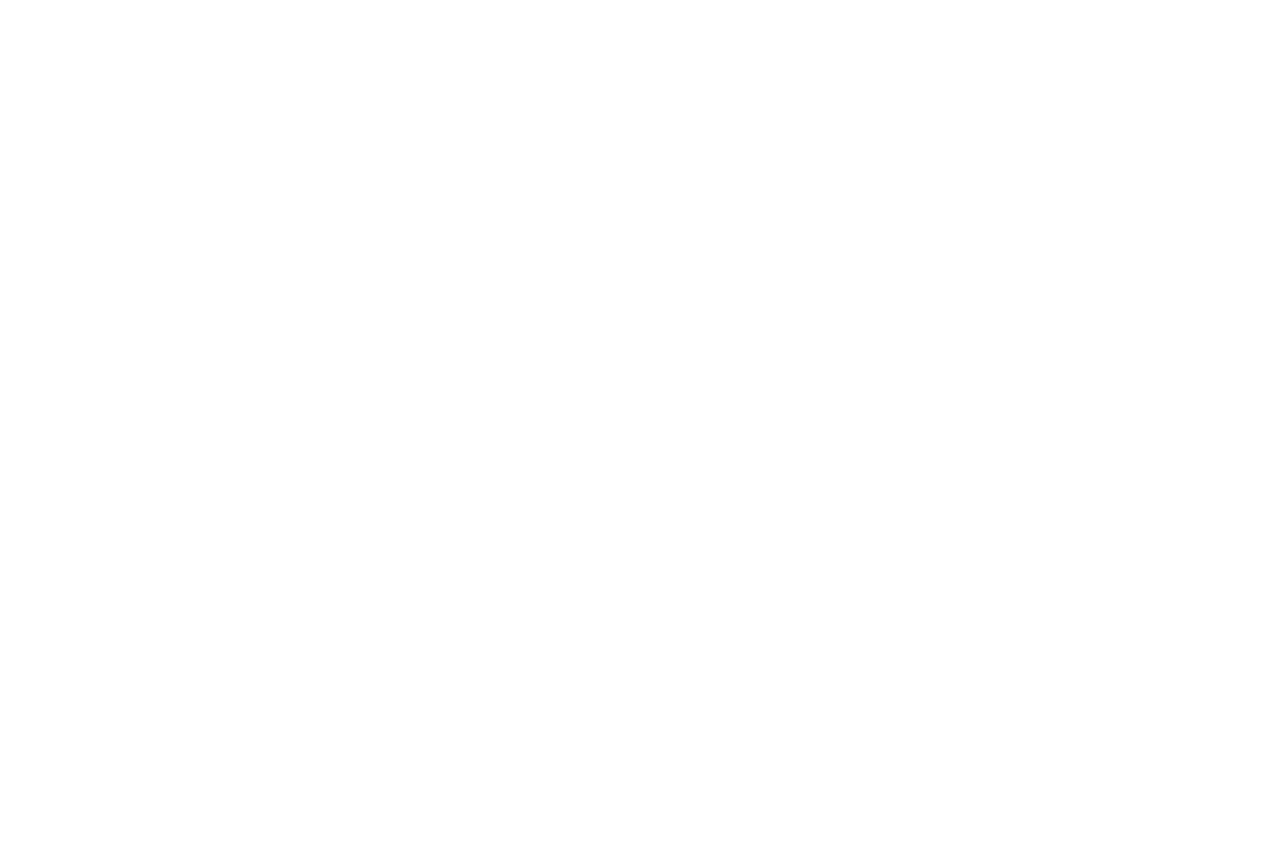
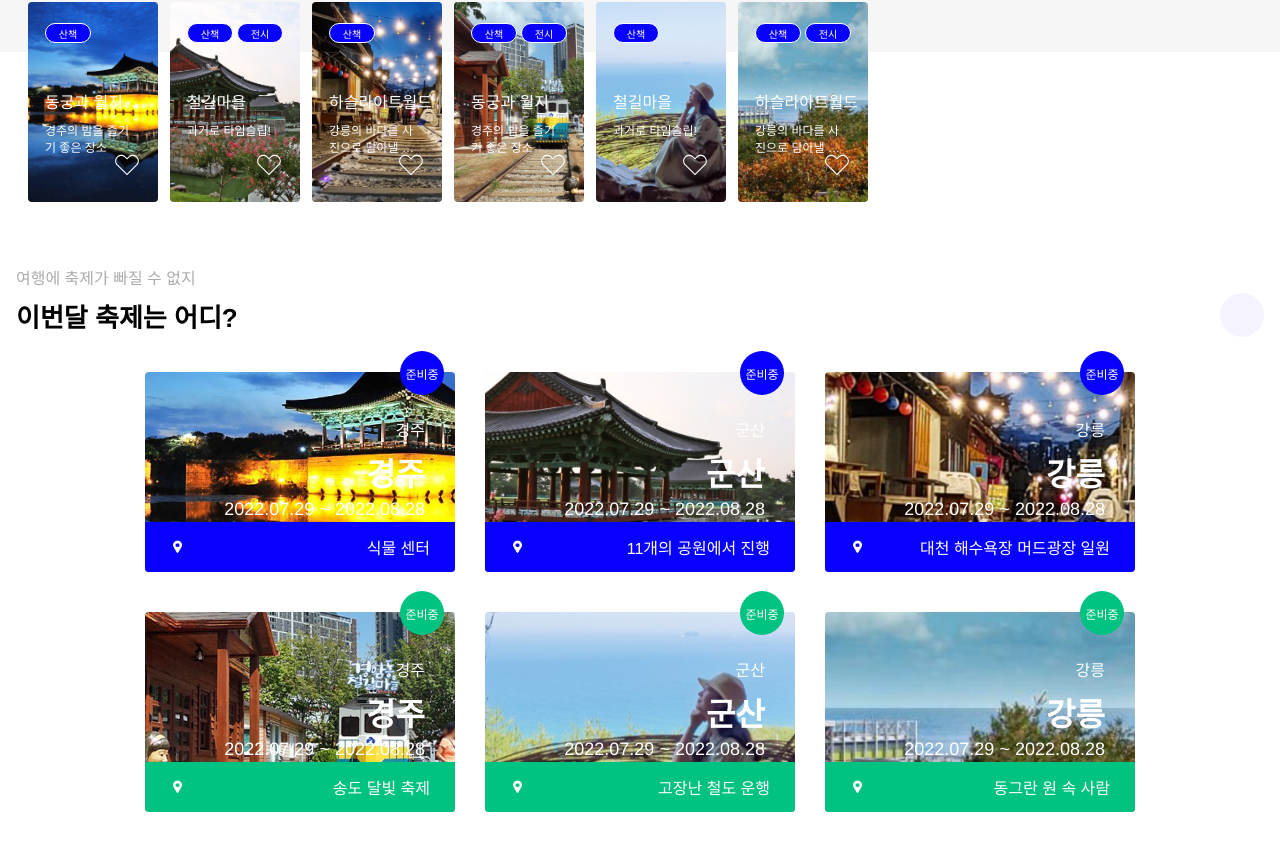
Before and after one commit to tripkit-dev/tripkit-web, a Next.js app: page / in a window 1280 px wide. Shown: the part 1572-2419 px from the top of the page. Before the commit the page ends 800 px from the top, so only its background shows below. Built offline with nearby package versions, Linux system fonts and the light colour scheme.

Commit message:
[fix] 콘솔창 에러 제거

```diff
--- a/components/GlobalStyle.tsx
+++ b/components/GlobalStyle.tsx
@@ -21,15 +21,21 @@ export default function GlobalStyle({ children }: Props) {
           html,
           body,
           #__next {
-            overflow: hidden;
             margin: 0;
-            width: 100%;
-            height: 100%;
           }
 
           #__next {
             overflow: hidden;
             overflow-y: auto;
+          }
+
+          * {
+            -ms-overflow-style: none;
+            scrollbar-width: none;
+          }
+
+          *::-webkit-scrollbar {
+            display: none;
           }
 
           ul,
--- a/components/Main/Festival/Festival.styled.ts
+++ b/components/Main/Festival/Festival.styled.ts
@@ -36,7 +36,7 @@ export const Status = styled.span<ReadyProps>`
         `}
 `
 
-export const CardWrapper = styled.li`
+export const CardWrapper = styled.div`
   position: relative;
   display: inline-flex;
   align-items: center;
--- a/components/common/Img.tsx
+++ b/components/common/Img.tsx
@@ -55,16 +55,15 @@ const Img = ({
       {notSSR ? (
         <picture>
           <source srcSet={src} type="image/webp" />
-          <img src={src} alt="img" {...imgAdditionalProps} />
+          <img src={src} alt="img" width={_sideLength} height={_sideLength} />
         </picture>
       ) : (
         <NextImage
           src={src}
-          width={_sideLength}
-          height={_sideLength}
           onError={() => {
             setIsError(true)
           }}
+          {...imgAdditionalProps}
           {...props}
         />
       )}
```
